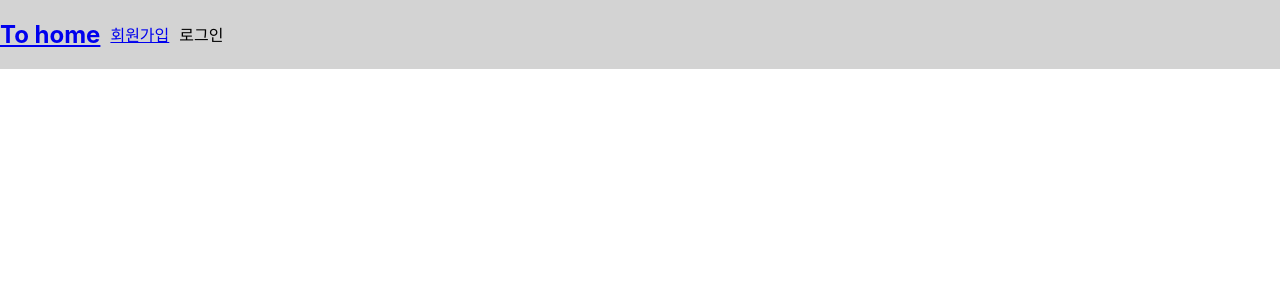
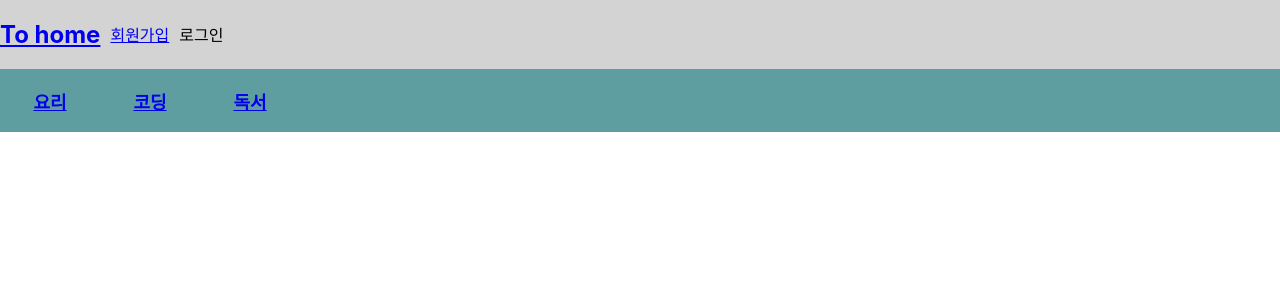
Before and after one commit to kgpksh/react_forum_with_spring, a React (Create React App) app: page / in a window 1280 px wide. Shown: the top 300 px of the page. Built offline with nearby package versions, Linux system fonts and the light colour scheme.

Commit message:
"feat: 헤더에 게시판 대분류 목록 서버 호출 제외 구현"

```diff
--- a/src/App.css
+++ b/src/App.css
@@ -36,15 +36,32 @@
     transform: rotate(360deg);
   }
 }
-
-.User {
-  background-color: lightgray;
+.Header > div {
   height: auto;
   display: flex;
   flex-direction: row;
   align-items: center;
+
 }
 
-.User > div {
+.Header > div > div {
   margin-right: 10px;
+  height: auto;
 }
+
+.User {
+  background-color: lightgray;
+
+}
+
+.Subjects {
+  background-color: cadetblue;
+}
+
+.Subjects > h3 {
+  width: 100px;
+}
+
+.Subjects > h3 > a {
+  font-size: large;
+}
--- /dev/null
+++ b/src/header/BigSubjectList.js
@@ -0,0 +1,17 @@
+import { useState } from "react"
+import { Link } from "react-router-dom"
+
+export default function BigSubjectList() {
+    const subjectList = [{'subject' : '요리', 'link' : '/cook'},
+                        {'subject' : '코딩', 'link' : '/coding'},
+                        {'subject' : '독서', 'link' : '/book'}]
+    const [subjects, setSubjects] = useState(subjectList)
+
+    return(
+        <div className="Subjects">
+            {subjects.map(subject => (
+                <h3><Link to={subject.link}>{subject.subject}</Link></h3>
+            ))}
+        </div>
+    )
+}
--- a/src/header/Header.js
+++ b/src/header/Header.js
@@ -1,9 +1,11 @@
+import BigSubjectList from "./BigSubjectList";
 import UserLinks from "./UserLinks";
 
 export default function Header() {
     return(
-        <div>
-            <UserLinks/>
+        <div className="Header">
+            <UserLinks></UserLinks>
+            <BigSubjectList></BigSubjectList>
         </div>
     )
 }
```
